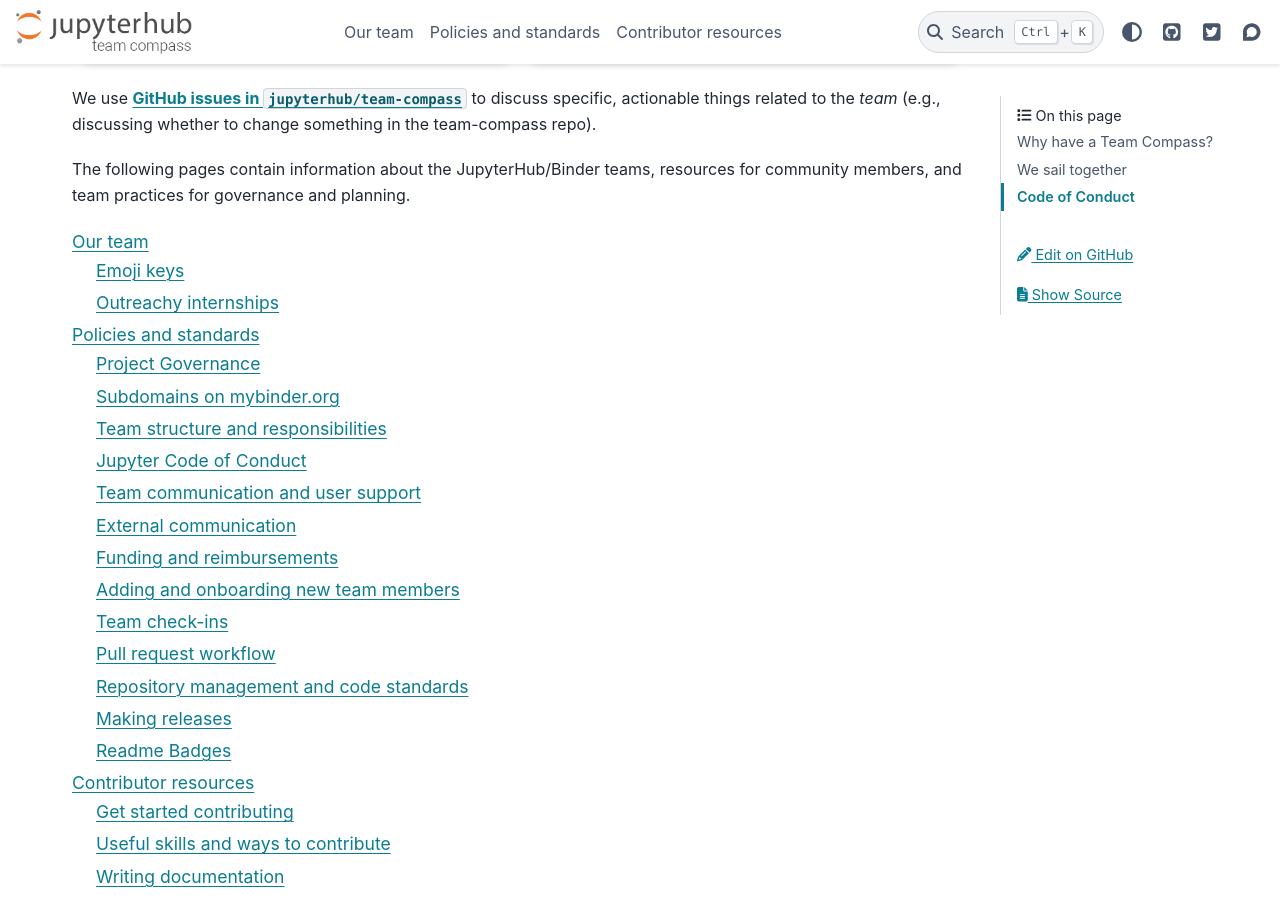
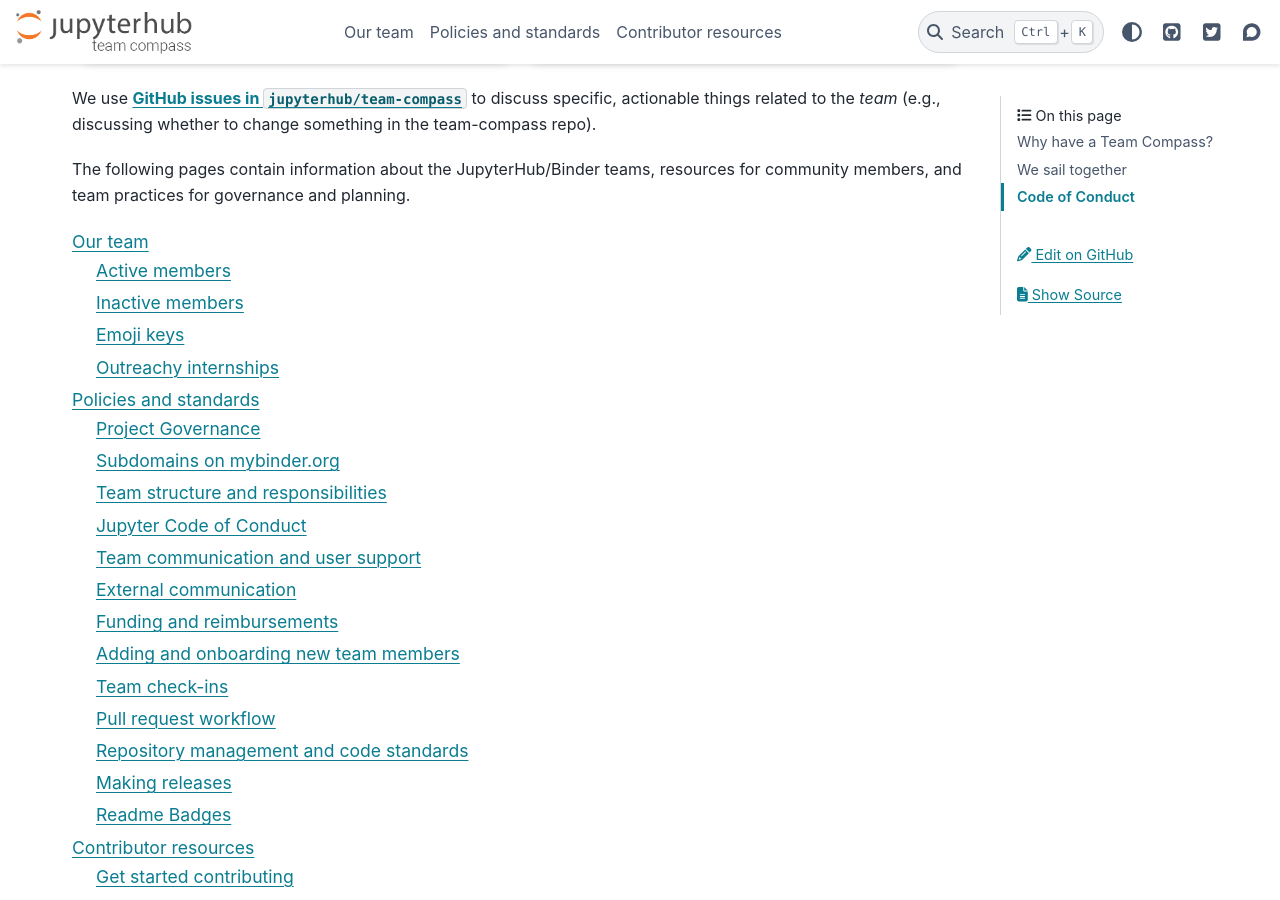
Before and after one commit to jupyterhub/team-compass, a Sphinx documentation site: the page built from docs/index.md, in a window 1280 px wide and 900 px high, scrolled down 421 px. Built offline with Sphinx 7.4.7 and the PyData theme 0.15.4, drawn with Linux system fonts in a browser that asks for light colours.

Commit message:
Update team page with custom directive

````diff
--- a/docs/team/index.md
+++ b/docs/team/index.md
@@ -9,7 +9,14 @@
 
 **Min Ragan-Kelley** acts as the team lead for the JupyterHub organization.
 
-```{contributors}
+## Active members
+
+```{team}
+```
+
+## Inactive members
+
+```{alumni}
 ```
 
 (emoji-keys)=
@@ -32,5 +39,5 @@
 improve JupyterHub, and the community members that donated their time and skills
 as mentors, coordinators and volunteers.
 
-```{include} ../_data/generated/outreachy_participants.txt
+```{outreachy}
 ```
````
